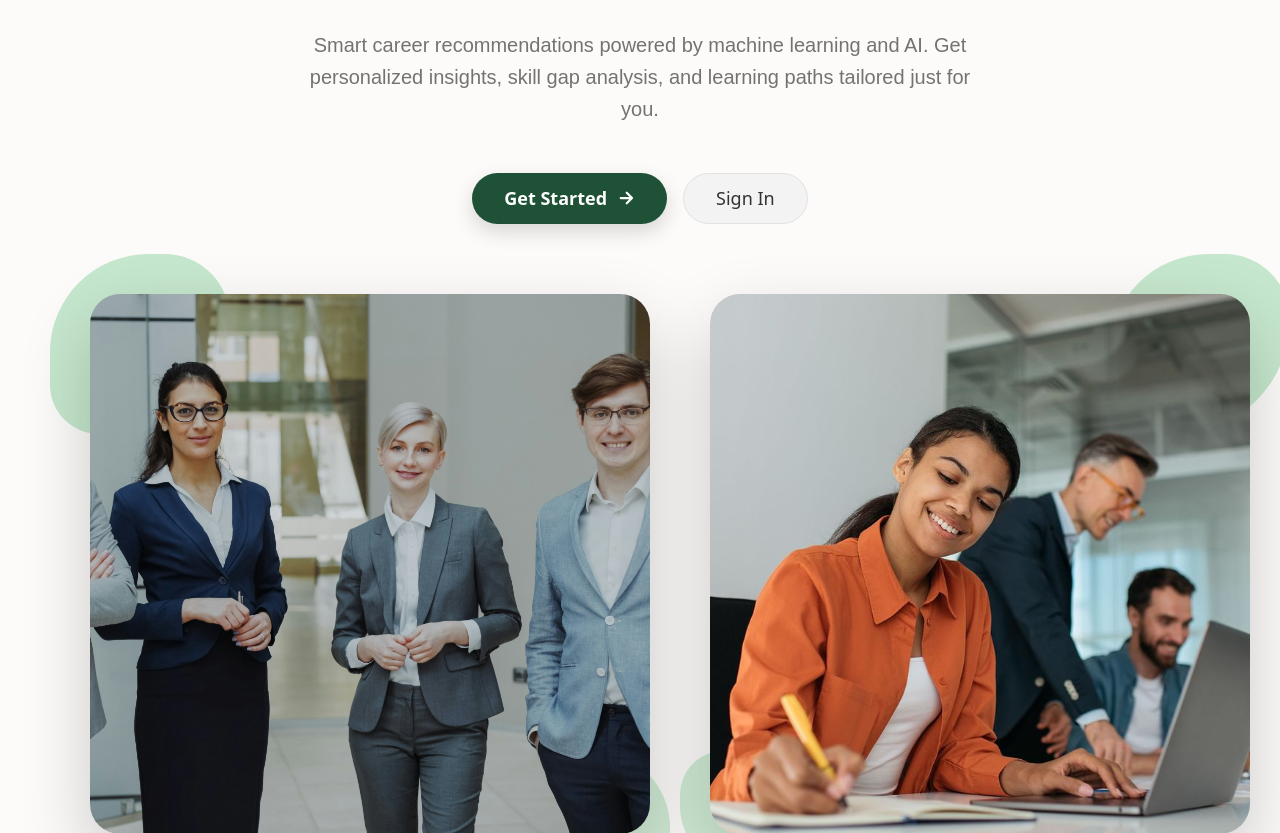
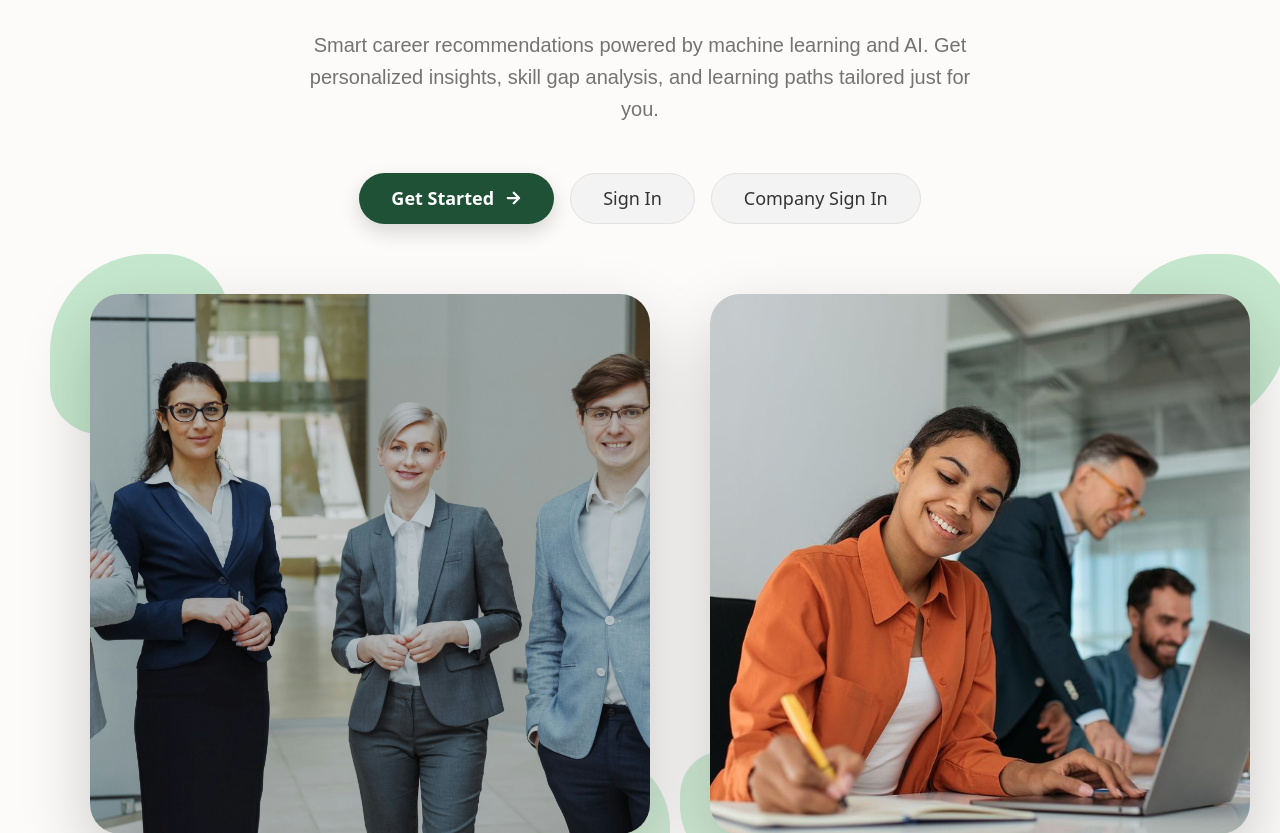
Before and after one commit to Anuradhxx/Carrer-path-Recommendation-system-using-ML, a Flask app: page / in a window 1280 px wide. Shown: the part 177-1010 px from the top of the page. Run offline with Flask 3, Linux system fonts and the light colour scheme; some libraries are stand-ins or nearby versions; some web fonts are replaced.

Commit message:
updating

```diff
--- a/templates/dashboard.html
+++ b/templates/dashboard.html
@@ -29,7 +29,7 @@
       </div>
 
       <ul class="nav-menu">
-        <li> <a href="#"><i data-lucide="house"></i> Dashboard </a></li>
+        <li> <a href="/dashboard"><i data-lucide="house"></i> Dashboard </a></li>
         <li> <a href="#"><i data-lucide="book-open-check"></i> Assessment </a></li>
         <li> <a href="#"><i data-lucide="goal"></i> Careers </a></li>
         <li> <a href="#"><i data-lucide="trending-up"></i> Skills </a></li>
--- a/templates/index.html
+++ b/templates/index.html
@@ -41,6 +41,10 @@
 
             <a href="/register " class="btn-secondary">
                 Sign In
+            </a>
+
+            <a href="/company " class="btn-secondary">
+                Company Sign In
             </a>
         </div>
     </header>
```
